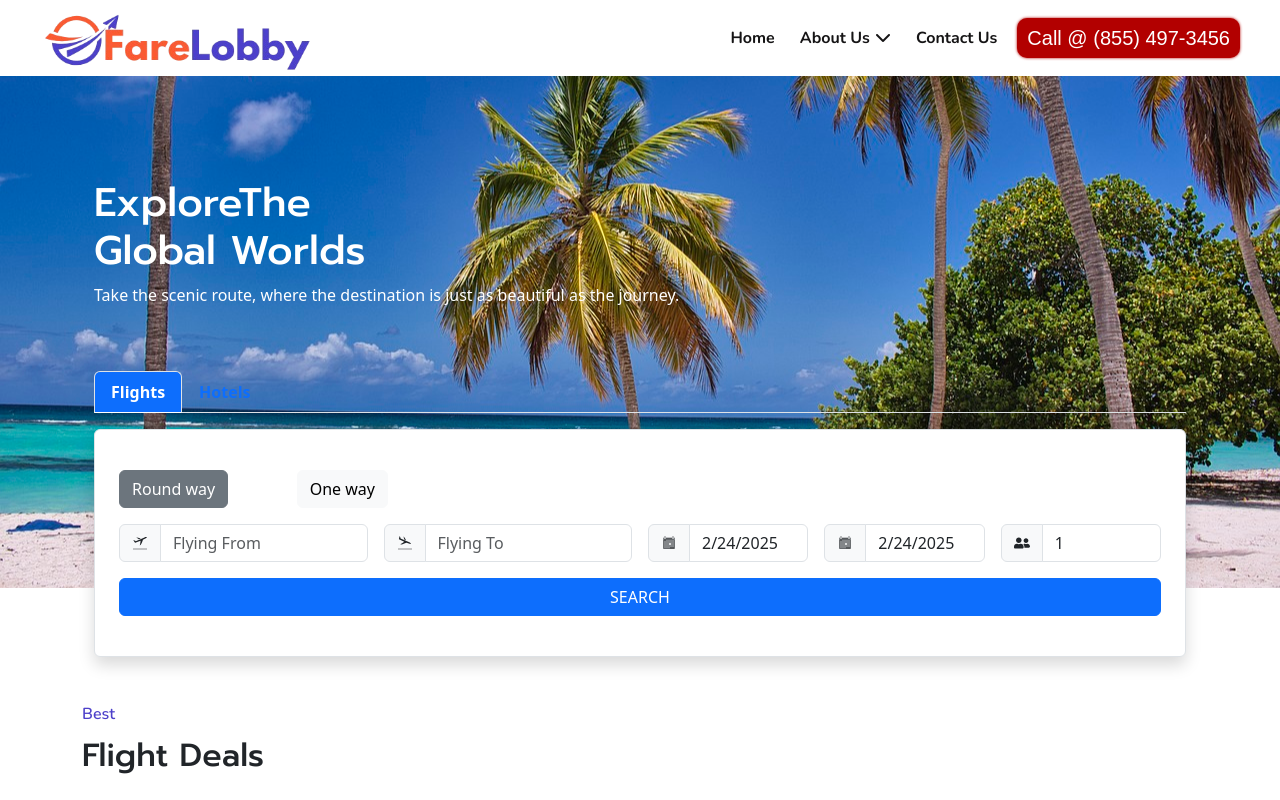
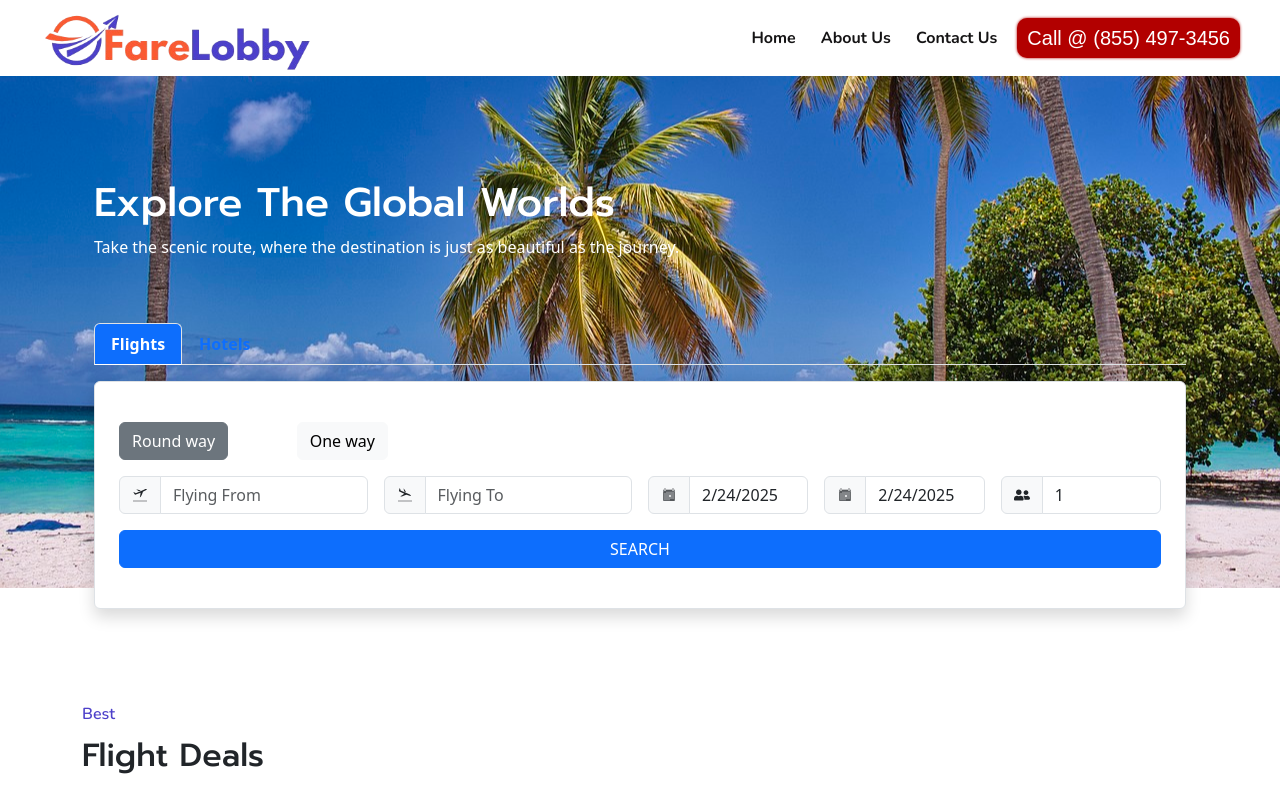
Before and after one commit to acedeveloper-byte/farelobby.com, a Next.js app: page / in a window 1280 px wide. Shown: the top 800 px of the page. Built offline with nearby package versions, Linux system fonts and the light colour scheme.

Commit message:
home page content h1 change layout

```diff
--- a/app/page.js
+++ b/app/page.js
@@ -49,8 +49,7 @@ export default function Home() {
                     data-delay="1.5s"
                     className="text-white"
                   >
-                    <span class="shape-text text-white">Explore</span>
-                    <span className="text-white">The</span> <br /> Global Worlds
+                    Explore The Global Worlds
                   </h1>
                   <p
                     data-animation="fadeInUp"
--- a/component/common_comp/Header.js
+++ b/component/common_comp/Header.js
@@ -42,7 +42,7 @@ const Header = ({ sectionRef, contactRef, blogRef }) => {
                                                 <li class="has-dropdown menu-thumb">
                                                     <a href="#" class="text-decoration-none" onClick={() => scrollToSection()}>
                                                         About Us
-                                                        <i class="fas fa-chevron-down"></i>
+
                                                     </a>
                                                 </li>
                                                 <li class="has-dropdown menu-thumb">
```
